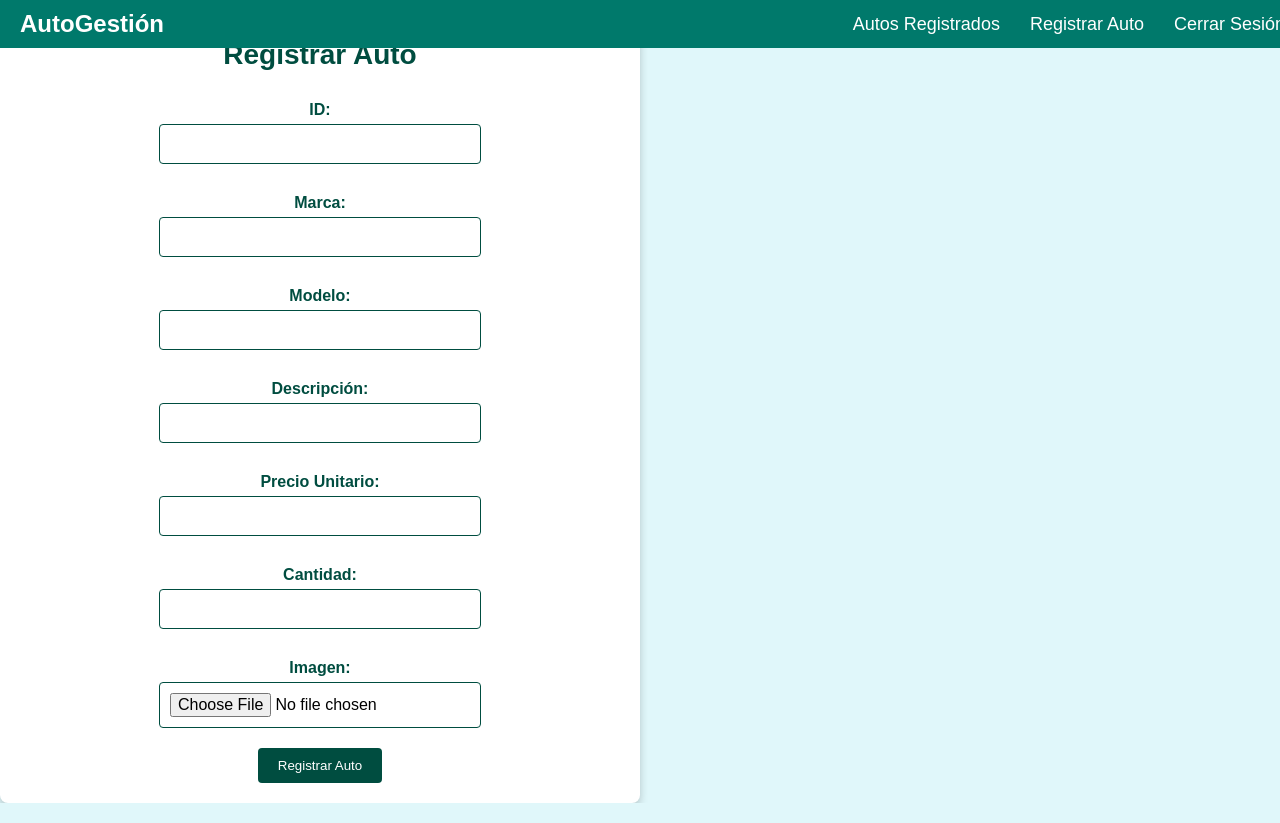
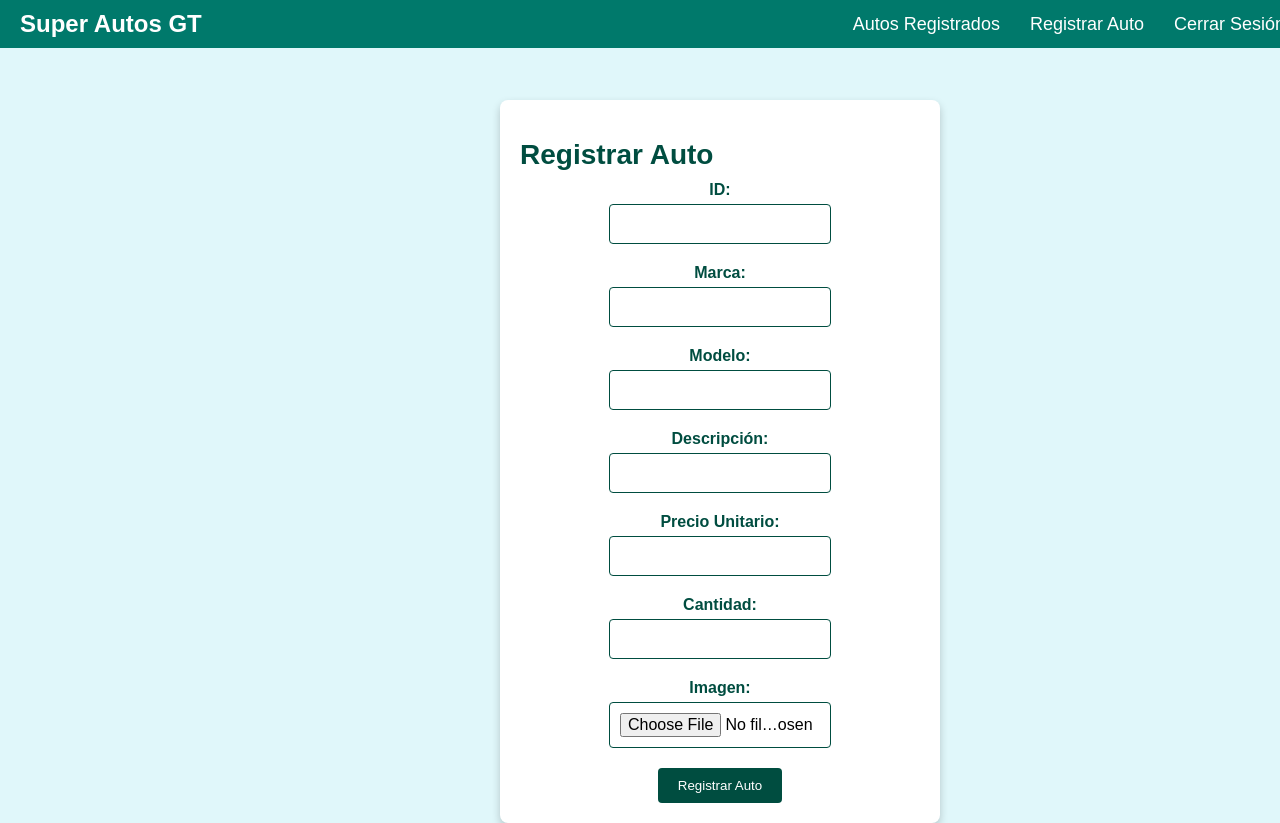
Before and after one commit to Emmagx/IPC2_Practica2_202300848, a Flask app: page /registrar in a window 1280 px wide. Run offline with Flask 3, Linux system fonts and the light colour scheme; the visitor is signed in with stand-in values (Sample User, id 1).

Commit message:
[MOD] registro centrado

```diff
--- a/data/autos.csv
+++ b/data/autos.csv
@@ -0,0 +1 @@
+767564t,mazda,nissan,bmw,9000.0,True,6,images/Screenshot_2024-04-23_231229.png
--- a/static/styles.css
+++ b/static/styles.css
@@ -168,22 +168,32 @@ body {
 }
 
 /* Estilos para el contenedor del formulario */
-.register-page .container {
+/* .register-page .container {
     max-width: 600px;
     padding: 20px;
     background-color: #ffffff;
     box-shadow: 0 4px 8px rgba(0, 0, 0, 0.2);
     border-radius: 8px;
     animation: fadeIn 1s ease-in;
-    margin-top: 0; /* Elimina el margen superior */
+    margin-top: 0;
     display: flex;
     flex-direction: column;
-    align-items: center; /* Centrar el formulario horizontalmente */
+    align-items: center;
+} */
+.register-page .container {
+    margin-top: 100px;
+    max-width: 400px;
+    padding: 20px;
+    background-color: #ffffff;
+    box-shadow: 0 4px 8px rgba(0, 0, 0, 0.2);
+    border-radius: 8px;
+    animation: fadeIn 1s ease-in;
+    margin-left: 500px;
 }
 
 .register-page h1 {
     font-size: 28px;
-    margin-bottom: 20px;
+    margin-bottom: 10px;
     color: #004d40; /* Verde oscuro */
     animation: slideIn 0.5s ease-out;
 }
@@ -194,11 +204,13 @@ body {
     flex-direction: column;
     width: 100%; /* Ajustar el ancho del formulario */
     align-items: center;
+
 }
 
 .register-page form label {
     font-weight: bold;
-    margin-top: 10px;
+    margin-top: auto;
+
     color: #004d40; /* Verde oscuro */
 }
 
--- a/templates/index.html
+++ b/templates/index.html
@@ -8,7 +8,7 @@
 </head>
 <body>
     <nav class="navbar">
-        <a class="navbar-brand" href="{{ url_for('index') }}">AutoGestión</a>
+        <a class="navbar-brand" href="{{ url_for('index') }}">Super Autos GT</a>
         <div class="navbar-nav">
             <li class="nav-item"><a class="nav-link" href="{{ url_for('index') }}">Autos Registrados</a></li>
             <li class="nav-item"><a class="nav-link" href="{{ url_for('registrar_auto') }}">Registrar Auto</a></li>
--- a/templates/registrar.html
+++ b/templates/registrar.html
@@ -8,7 +8,7 @@
 </head>
 <body>
     <nav class="navbar">
-        <a class="navbar-brand" href="{{ url_for('index') }}">AutoGestión</a>
+        <a class="navbar-brand" href="{{ url_for('index') }}">Super Autos GT</a>
         <div class="navbar-nav">
             <li class="nav-item"><a class="nav-link" href="{{ url_for('index') }}">Autos Registrados</a></li>
             <li class="nav-item"><a class="nav-link" href="{{ url_for('registrar_auto') }}">Registrar Auto</a></li>
```
Also changed, not shown: static/images/Screenshot_2024-04-23_231229.png (added).
